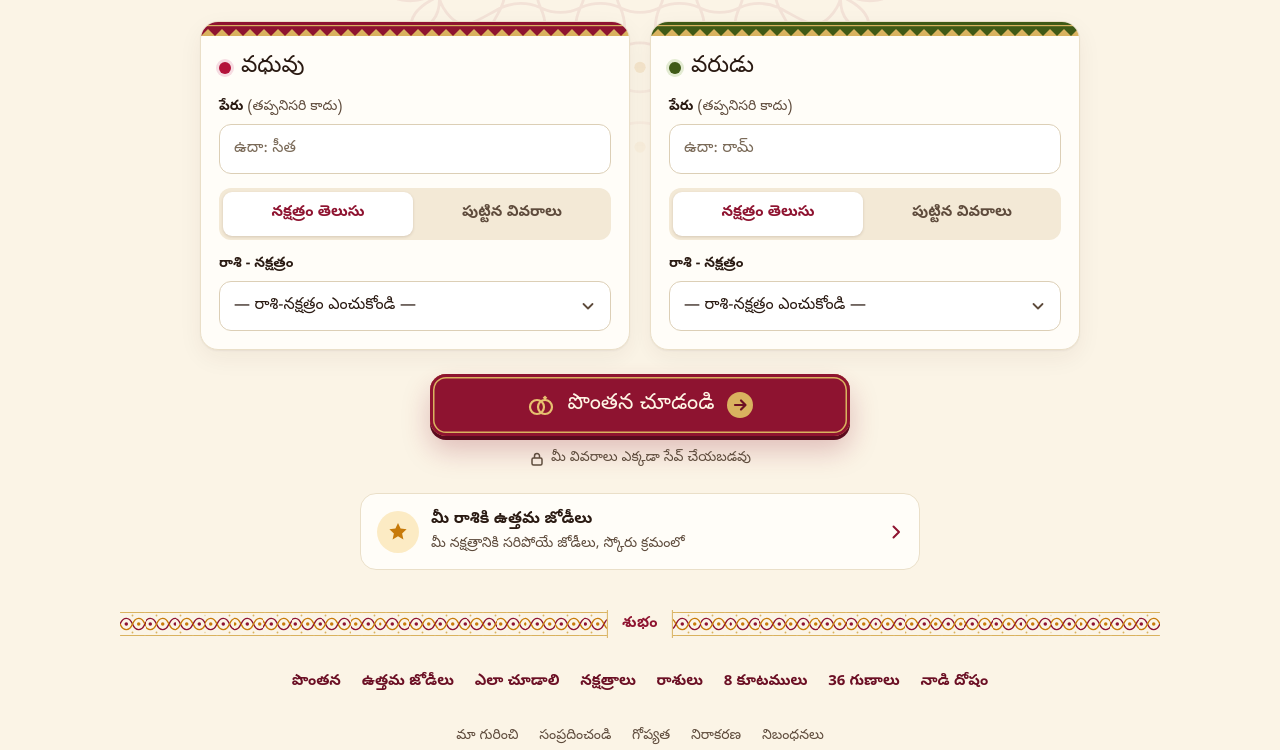
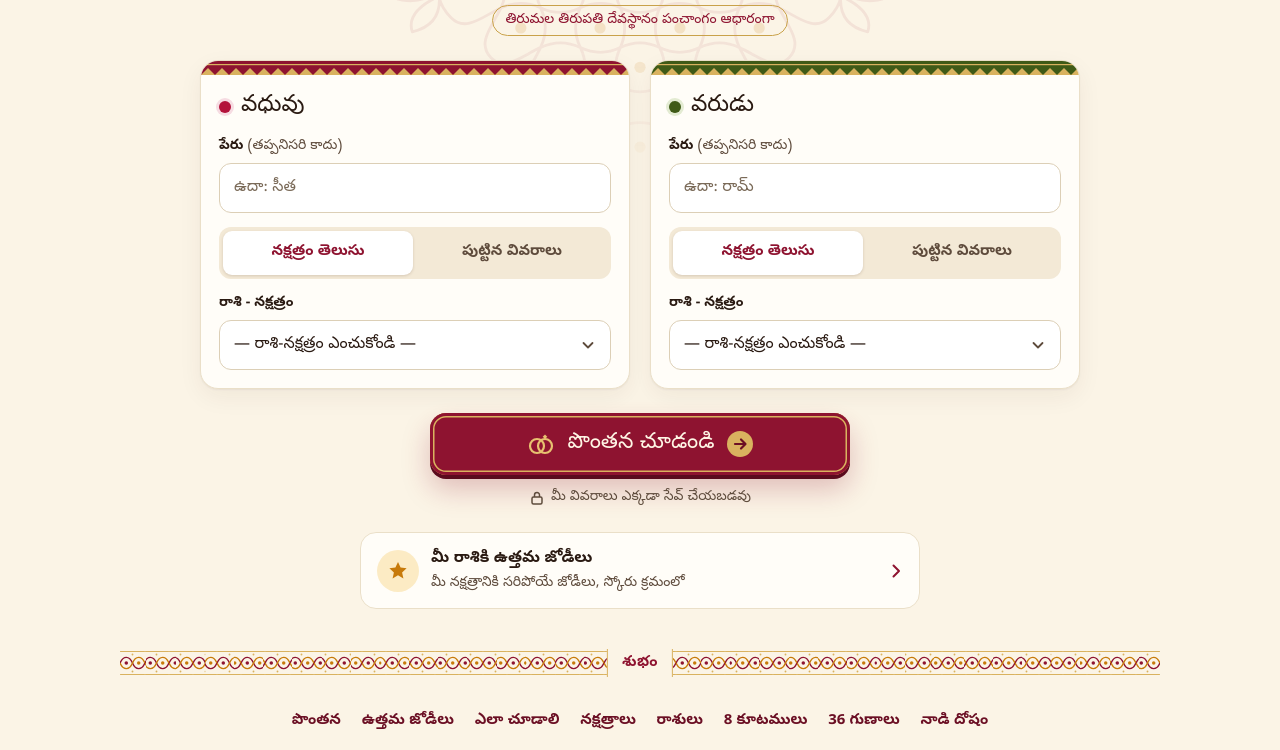
Before and after one commit to thodupunuriarun/vivah-match, a plain HTML site: page dist/index.html in a window 1280 px wide. Shown: the part 258-1008 px from the top of the page. Drawn offline with nearby package versions, Linux system fonts and the light colour scheme; a web font is replaced by a local one.

Commit message:
feat: home page notes the TTD panchangam source
Co-Authored-By: Claude Opus 5.5 <noreply@anthropic.com>

```diff
--- a/dist/index.html
+++ b/dist/index.html
@@ -63,6 +63,7 @@
   .home-hero h1{margin:4px 0 0;font-family:var(--h-display);font-weight:400;font-size:2.375rem;line-height:1.35;letter-spacing:0;color:var(--h-ink)}
   .home-hero h1 span{color:var(--h-kumkum)}
   .home-sub{margin:0;max-width:34em;text-wrap:balance;font:400 .9375rem/1.6 var(--h-text);color:var(--h-muted)}
+  .home-src{margin:2px 0 0;padding:4px 12px;border:1px solid var(--h-hair);border-radius:999px;font:500 .875rem/1.5 var(--h-text);color:var(--h-kumkum)}
 
   /* bride / groom cards */
   .person-grid{display:grid;grid-template-columns:minmax(0,1fr);gap:16px}
@@ -372,6 +373,7 @@
       <p class="invocation"><span class="hair" aria-hidden="true"></span><span>శ్రీరస్తు · శుభమస్తు · అవిఘ్నమస్తు</span><span class="hair" aria-hidden="true"></span></p>
       <h1>వివాహ <span>పొంతన</span></h1>
       <p class="home-sub">వధువు, వరుడి రాశి-నక్షత్రాలతో 36 గుణాల పొంతన — క్షణాల్లో ఫలితం.</p>
+      <p class="home-src">తిరుమల తిరుపతి దేవస్థానం పంచాంగం ఆధారంగా</p>
     </section>
 
     <div class="person-grid">
```
